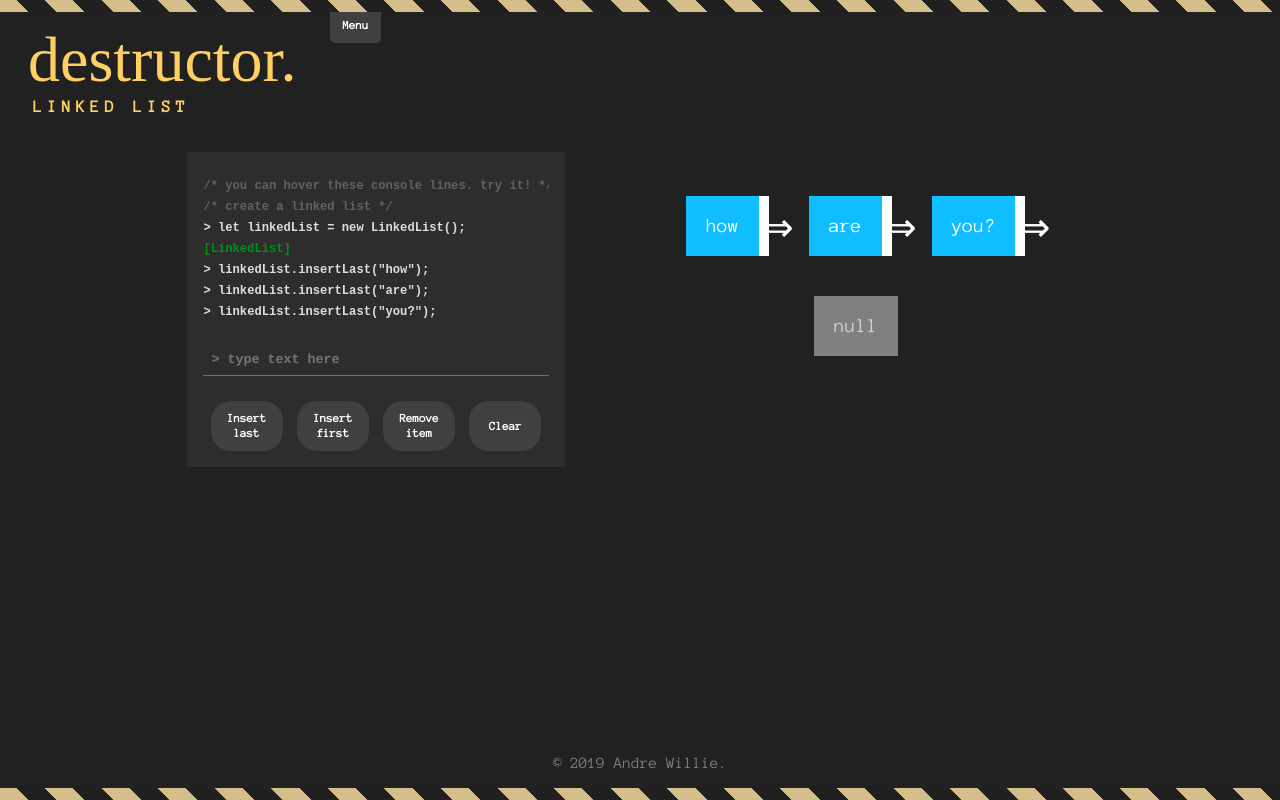
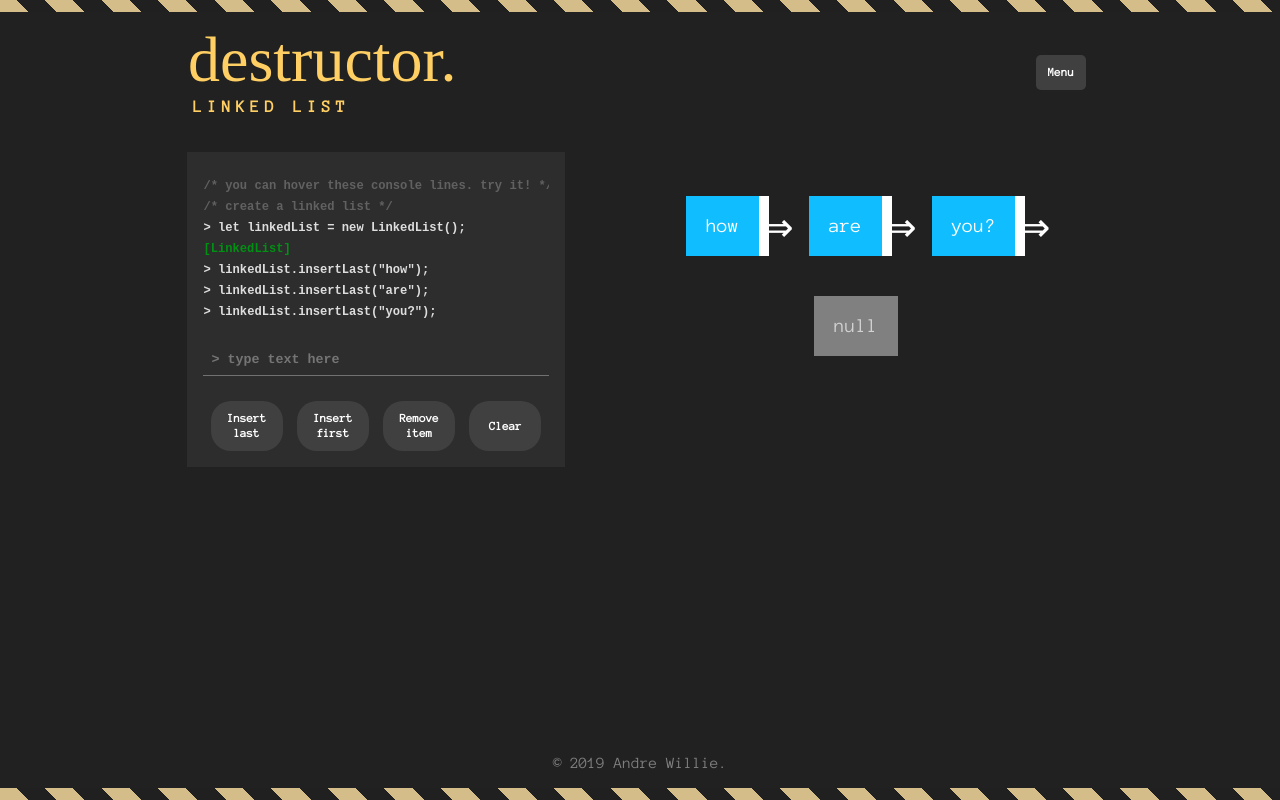
Before and after one commit to andre-kw/destructor, a React (Create React App) app: page / in a window 1280 px wide. Built offline with nearby package versions, Linux system fonts and the light colour scheme; a web font is replaced by a local one.

Commit message:
minor fixes

```diff
--- a/src/components/App.css
+++ b/src/components/App.css
@@ -39,7 +39,7 @@ main {
 header {
   margin: .5em auto 1em;
   width: 100%;
-  max-width: 90em;
+  max-width: 60em;
   display: flex;
 }
 
@@ -175,8 +175,17 @@ code {
   margin: 0 auto;
 }
 
-.header-left {
+.header-left,
+.header-right {
   padding: 1.25em 1.75em;
+}
+
+.header-right {
+  padding-left: 0;
+  flex: 1;
+  display: flex;
+  align-items: center;
+  justify-content: flex-end;
 }
 
 .flex-main {
```
